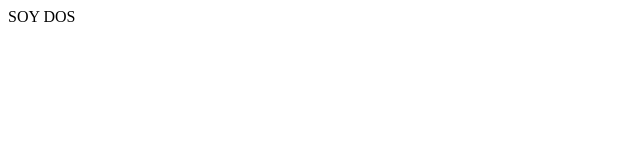
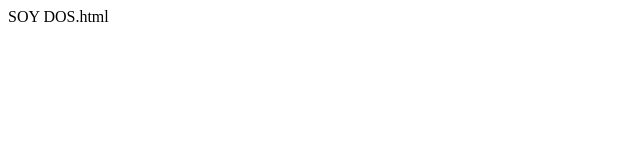
Before and after one commit to pruebaslorenzo/webtest, a plain HTML site: page dos.html in a window 1280 px wide. Shown: the full height of the page, 0-640 px from the left. Drawn offline with Linux system fonts and the light colour scheme.

Commit message:
Update dos.html

```diff
--- a/dos.html
+++ b/dos.html
@@ -5,6 +5,6 @@
     <title>Document</title>
 </head>
 <body>
-    SOY DOS
+    SOY DOS.html
 </body>
 </html>
```
